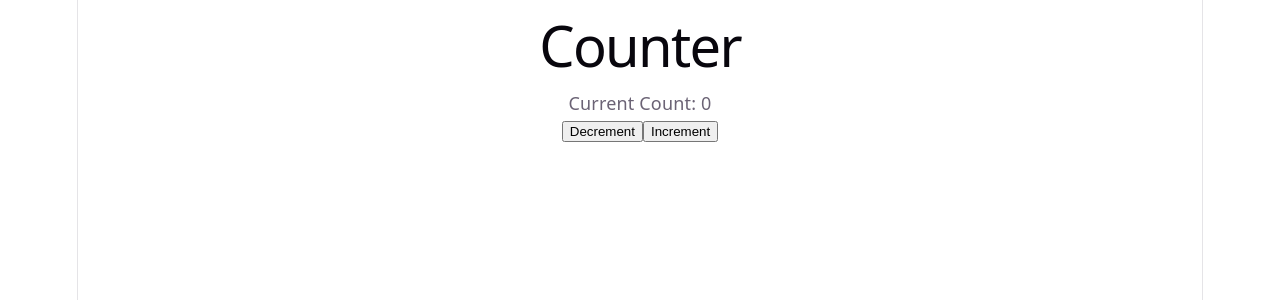
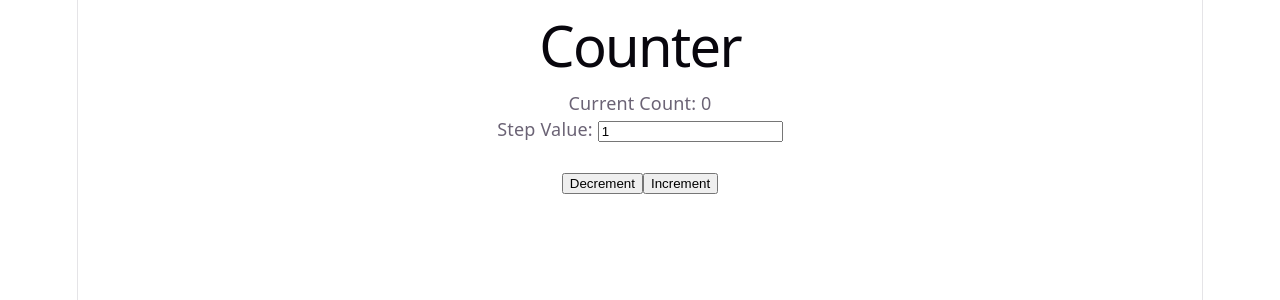
Before and after one commit to MonicaCD510/react-counter-with-useEffect, a React (Vite) app: page / in a window 1280 px wide. Shown: the top 300 px of the page. Built offline with nearby package versions, Linux system fonts and the light colour scheme.

Commit message:
add step input for counter

```diff
--- a/src/App.jsx
+++ b/src/App.jsx
@@ -2,19 +2,25 @@ import { useState } from "react";
 
 function App() {
   const [count, setCount] = useState(0);
+  const [step, setStep] = useState(1);
 
   return (
     <div>
       <h1>Counter</h1>
       <p>Current Count: {count}</p>
 
-      <button onClick={() => setCount(count - 1)}>
-        Decrement
-      </button>
+      <label>Step Value: </label>
+      <input
+        type="number"
+        value={step}
+        onChange={(e) => setStep(Number(e.target.value))}
+      />
 
-      <button onClick={() => setCount(count + 1)}>
-        Increment
-      </button>
+      <br />
+      <br />
+
+      <button onClick={() => setCount(count - step)}>Decrement</button>
+      <button onClick={() => setCount(count + step)}>Increment</button>
     </div>
   );
 }
```
